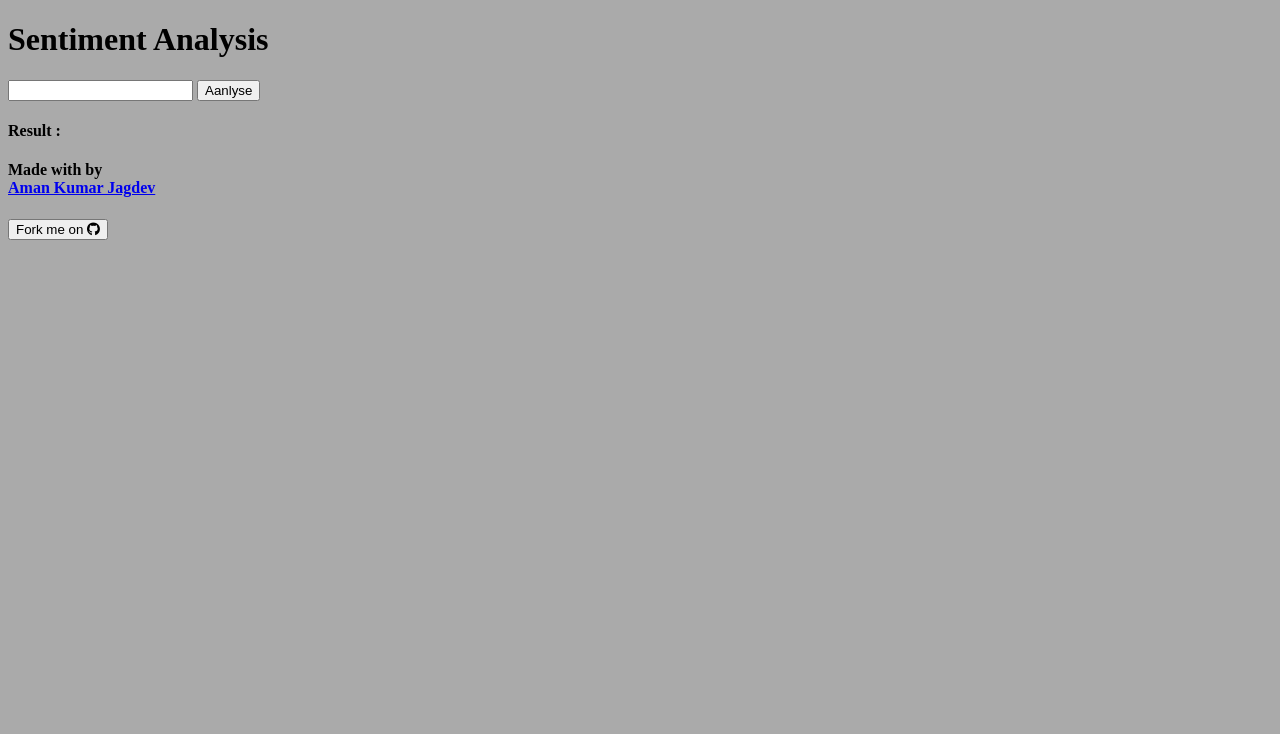
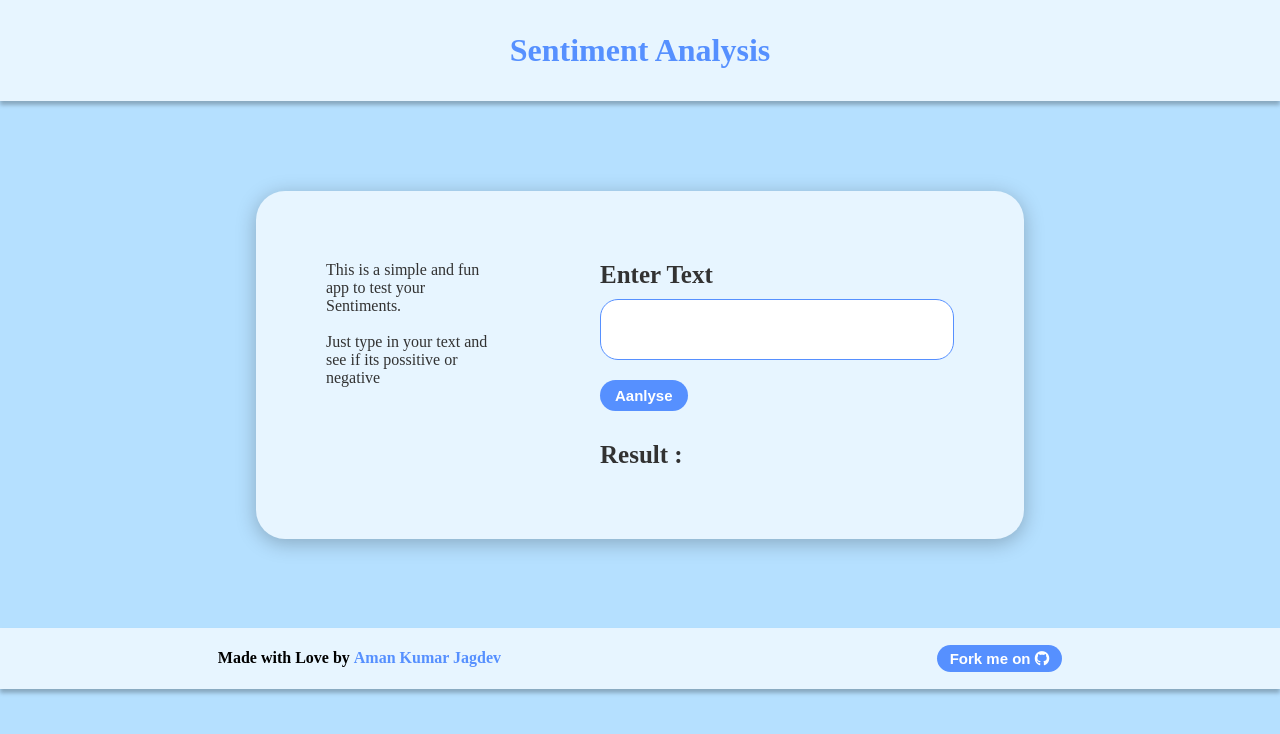
Before and after one commit to amanjagdev/sentiment-analysis, a website: page public/index.html in a window 1280 px wide. Drawn offline with Linux system fonts and the light colour scheme.

Commit message:
Client Styling Complete

```diff
--- /dev/null
+++ b/public/css/style.scss
@@ -0,0 +1,155 @@
+body {
+  background: #b5e0ff;
+  font-family: Poppins;
+  margin: 0;
+  padding: 0;
+
+  //   HEADER
+  .header {
+    margin: 0;
+    background: #e7f5ff;
+    box-shadow: 0px 4px 4px rgba(0, 0, 0, 0.25);
+    padding-top: 2em;
+    padding-bottom: 2em;
+    h1 {
+      font-weight: 800;
+      text-align: center;
+      color: #5690ff;
+      margin: 0;
+    }
+  }
+
+  //MAIN
+  .main {
+    color: #323232;
+    margin: 7% 20%;
+    .container {
+      display: flex;
+      justify-content: center;
+      padding: 20px;
+      background: #e7f5ff;
+      box-shadow: 0px 4px 20px rgba(0, 0, 0, 0.25);
+      border-radius: 29px;
+      .desc {
+        padding: 50px;
+      }
+      .interaction {
+        display: flex;
+        justify-content: space-evenly;
+        flex-direction: column;
+        padding: 50px;
+        .input-title {
+          font-weight: 600;
+          font-size: 25px;
+          margin-bottom: 10px;
+        }
+        .result {
+            h4 {
+                font-weight: 600;
+                font-size: 25px;
+                margin: 0;
+                display: flex;
+                .final-result {
+                    .green {
+                        margin-left: 5px;
+                        color: #00a510;
+                    }
+                    .red {
+                        margin-left: 5px;
+                        color: #c70000;
+                    }
+                }
+            }
+        }
+        input {
+            padding: 15px;
+            margin-bottom: 20px !important;
+            outline: none;
+            background: #ffffff;
+            font-size: 25px;
+            border: 1px solid #5690ff;
+            box-sizing: border-box;
+            border-radius: 18px;
+        }
+        #main-button {
+            width: max-content;
+            color: white;
+            background: #5690ff;
+            border-radius: 50px;
+            margin: 0;
+            font-size: 15px;
+            font-weight: 600;
+            outline: none;
+            border: none;
+            padding: 7px 15px;
+            margin-bottom: 30px;
+        }
+      }
+    }
+  }
+
+  // FOOTER
+  .footer {
+    background: #e7f5ff;
+    box-shadow: 0px 4px 4px rgba(0, 0, 0, 0.25);
+    display: flex;
+
+    justify-content: space-around;
+    align-items: center;
+    h4 {
+      display: flex;
+      a {
+        text-emphasis: none;
+        text-decoration: none;
+        color: #5690ff;
+      }
+    }
+    a {
+      text-emphasis: none;
+      text-decoration: none;
+      button {
+        color: white;
+        background: #5690ff;
+        border-radius: 123px;
+        margin: 0;
+        font-size: 15px;
+        font-weight: 600;
+        outline: none;
+        border: none;
+        padding: 5px 13px;
+      }
+    }
+  }
+
+  //responsive
+  @media only screen and (max-width: 1024px) {
+    .main {
+      margin: 40px 20px;
+      .container {
+        flex-direction: column;
+        .desc {
+          padding-bottom: 0;
+        }
+        .interaction {
+          .input-title {
+            margin-bottom: 10px;
+          }
+          button {
+            margin-bottom: 10px;
+          }
+          .result {
+            margin-top: 30px;
+          }
+        }
+      }
+    }
+
+    .footer {
+      flex-direction: column;
+      button {
+        margin-top: 0px !important;
+        margin-bottom: 20px !important;
+      }
+    }
+  }
+}
--- a/public/index.html
+++ b/public/index.html
@@ -1,5 +1,6 @@
 <!DOCTYPE html>
 <html lang="en">
+
 <head>
     <meta charset="UTF-8">
     <meta name="viewport" content="width=device-width, initial-scale=1.0">
@@ -7,6 +8,7 @@
     <link rel="stylesheet" href="css/style.css">
     <script src="https://kit.fontawesome.com/f7c1e2d1b9.js" crossorigin="anonymous"></script>
 </head>
+
 <body>
 
     <!-- HEADER  -->
@@ -16,12 +18,24 @@
 
     <!-- MAIN  -->
     <div class="main">
-        <div class="input-box">
-            <input type="text" id="main-input">
-            <button id="main-button" >Aanlyse</button>
-        </div>
-        <div class="result">
-            <h4>Result : <div class="final-result"></div></h4>
+        <div class="container">
+            <div class="desc">
+                This is a simple and fun app to test your Sentiments. <br><br> Just type in your text and see if its
+                possitive or negative
+            </div>
+            <div class="interaction">
+                <div class="input-title">
+                    Enter Text
+                </div>
+                <input type="text" id="main-input">
+                <button id="main-button">Aanlyse</button>
+                <div class="result">
+                    <h4>Result : <div class="final-result">
+
+                    </div>
+                    </h4>
+                </div>
+            </div>
         </div>
     </div>
 
@@ -29,14 +43,18 @@
     <div class="footer">
         <h4>
             <div className="main-text">
-                Made with <i className="fas fa-heart"></i> by </div>
-            <div className="green">
-                <a href="https://amankrjagdev.web.app">Aman Kumar Jagdev</a>
+                Made with Love by&nbsp;
             </div>
+            <a href="https://amankrjagdev.web.app"> Aman Kumar Jagdev</a>
         </h4>
-        <a href="https://github.com/amanjagdev/sentiment-analysis" ><button>Fork me on <i class="fab fa-github"></i></button></a>
+        <a href="https://github.com/amanjagdev/sentiment-analysis">
+            <button>
+                Fork me on <i class="fab fa-github"></i>
+            </button>
+        </a>
     </div>
 
     <script src="js/main.js"></script>
 </body>
+
 </html>
--- a/public/js/main.js
+++ b/public/js/main.js
@@ -23,9 +23,9 @@ submitBtn.addEventListener('click', () => {
     postData('/api/analyse/', data)
         .then(data => {
             if (data.positive > data.negative) {
-                resultOut.innerHTML = "Positive"
+                resultOut.innerHTML = "<div class='green'>POSITIVE</div>"
             } else {
-                resultOut.innerHTML = "Negative"
+                resultOut.innerHTML = "<div class='red'>NEGATIVE</div>"
             }
         });
 });
```
Also changed, not shown: public/css/style.css, 1 other file.
